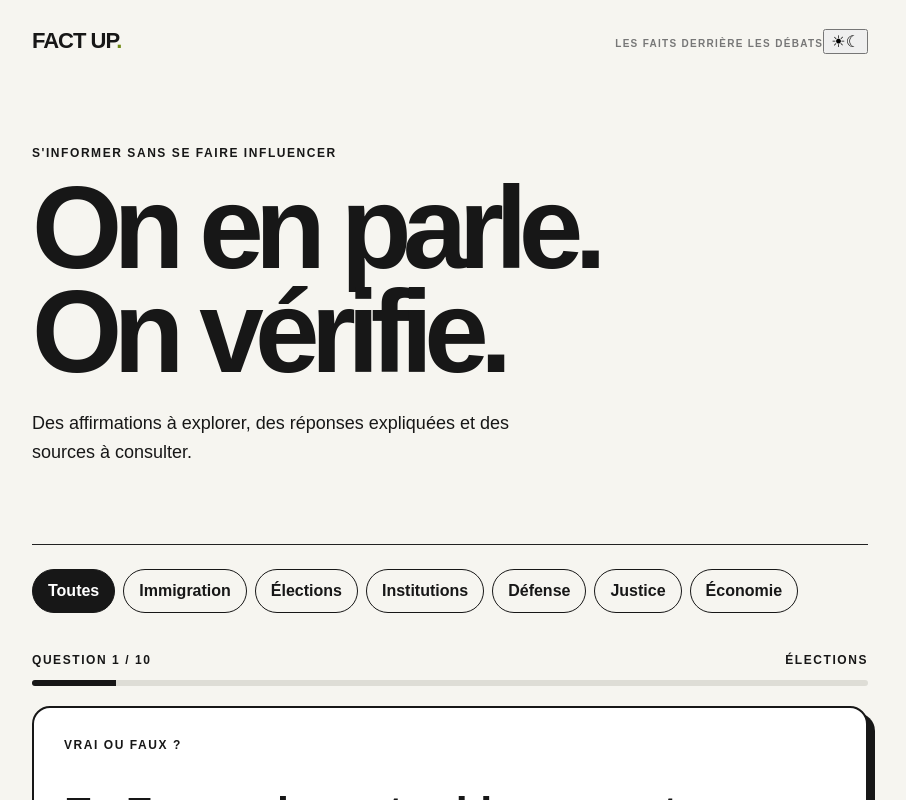
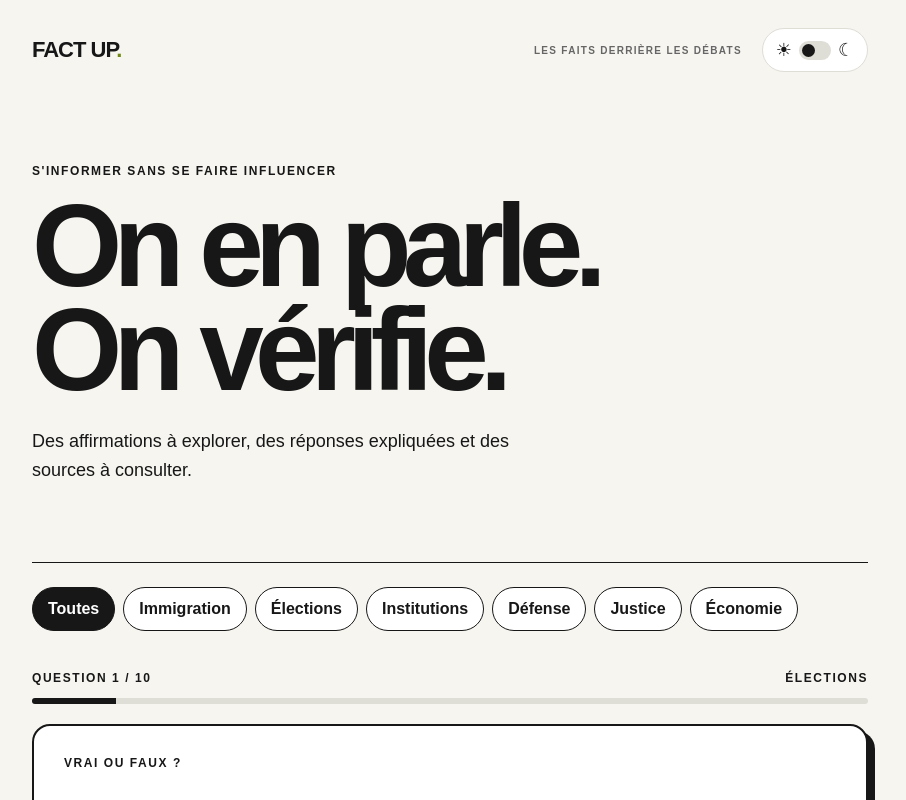
Before and after one commit to axeligato/Decrypte, a Next.js app: page / in a window 1280 px wide. Shown: the top 800 px of the page, without its empty margins (190-1096 px from the left). Built offline with nearby package versions, Linux system fonts and the light colour scheme.

Commit message:
style: add high-contrast dark palette and accessible toggle styling

```diff
--- a/app/globals.css
+++ b/app/globals.css
@@ -5,3 +5,29 @@
 .reveal-next{position:fixed;left:50%;transform:translateX(-50%);bottom:0;z-index:50;width:min(100% - 32px,820px);background:rgba(255,255,255,.97);border:1px solid #deddd6;border-radius:18px 18px 0 0;padding:14px 18px calc(14px + env(safe-area-inset-bottom,0px));margin:0;box-shadow:0 -8px 30px rgba(0,0,0,.12);backdrop-filter:blur(8px)}
 .reveal-next button{width:100%;box-shadow:0 2px 8px rgba(0,0,0,.12)}.answer{padding-bottom:110px}
 @media(max-width:500px){.reveal-next{width:100%;border-radius:16px 16px 0 0;padding:12px 18px calc(12px + env(safe-area-inset-bottom,0px))}}
+
+/* Accessible color themes */
+:root{--page:#f6f5f0;--text:#171717;--surface:#fff;--muted:#666;--border:#171717;--line:#deddd6;--accent:#718a15;--highlight:#e6f0a3;--button:#171717;--button-text:#fff;color-scheme:light}
+:root[data-theme="dark"]{--page:#141515;--text:#f4f4ed;--surface:#202222;--muted:#c0c3be;--border:#e4e8dd;--line:#555a55;--accent:#c5e477;--highlight:#35462c;--button:#e8eee3;--button-text:#141515;color-scheme:dark}
+html,body{background:var(--page);color:var(--text)}
+:root{background:var(--page);color:var(--text)}
+.accent{color:var(--accent)}
+.topbar-label,.muted,.keyboard-tip{color:var(--muted)}
+.hero{border-bottom-color:var(--border)}
+.progress{background:var(--line)}.progress>div{background:var(--text)}
+.card{background:var(--surface);border-color:var(--border);box-shadow:7px 7px 0 var(--border)}
+.actions button,.empty button{background:var(--button);border-color:var(--button);color:var(--button-text)}
+.actions button.secondary{background:var(--surface);color:var(--text)}
+.note,.answer,.sources{border-color:var(--line)}
+.pill{border-color:var(--border)}.empty{background:var(--highlight)}.score span{color:var(--muted)}
+.category-nav button{background:var(--surface);border-color:var(--border);color:var(--text)}
+.category-nav button.active{background:var(--button);color:var(--button-text)}
+.reveal-next{background:var(--surface);border-color:var(--line)}
+.topbar-right{display:flex;align-items:center;gap:20px}
+.theme-toggle{display:inline-flex;align-items:center;gap:7px;border:1px solid var(--line);border-radius:999px;padding:7px 10px;background:var(--surface);color:var(--text);min-width:106px;min-height:44px;justify-content:center}
+.theme-toggle:focus-visible{outline:3px solid var(--accent);outline-offset:3px}
+.theme-icon{font-size:18px;line-height:1}
+.theme-track{width:32px;height:19px;border-radius:99px;background:var(--line);position:relative;display:inline-block}
+.theme-thumb{position:absolute;left:3px;top:3px;width:13px;height:13px;border-radius:50%;background:var(--text);transition:transform .18s ease}
+[data-theme="dark"] .theme-thumb{transform:translateX(13px)}
+@media(max-width:500px){.topbar-right{gap:8px}.theme-toggle{min-width:100px}}
```
